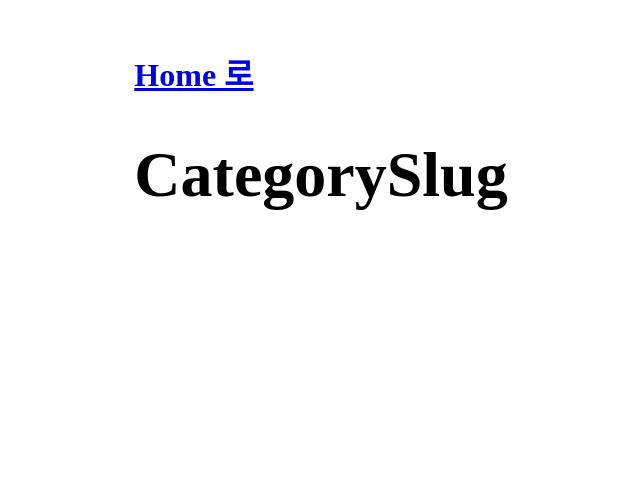
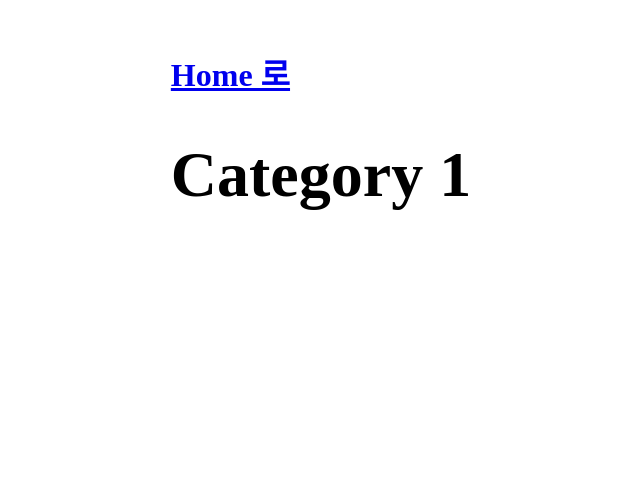
Before and after one commit to KuHell/-Test-nextjs-blog, a Next.js app: page /category/1 in a window 1280 px wide. Shown: the part 320-800 px from the top of the page, without its empty margins (319-959 px from the left). Built offline with nearby package versions, Linux system fonts and the light colour scheme.

Commit message:
userRouter query

```diff
--- a/src/pages/category/[slug].js
+++ b/src/pages/category/[slug].js
@@ -1,11 +1,14 @@
 import styles from '../../../styles/Home.module.css'
 import Layout from 'components/Layout'
 import SubLayout from 'components/SubLayout'
+import { useRouter } from 'next/router'
 
 export default function CategorySlug() {
+  const router = useRouter()
+  const { slug } = router.query
   return (
     <>
-      <h1 className={(styles.title, styles.time)}>CategorySlug</h1>
+      <h1 className={(styles.title, styles.time)}>Category {slug}</h1>
     </>
   )
 }
```
